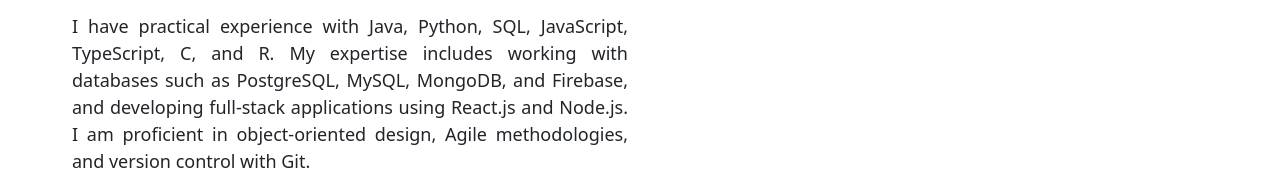
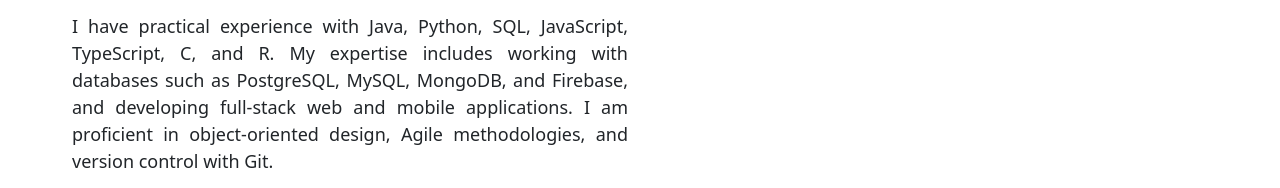
Before and after one commit to YutongDaisyHe/YutongDaisyHe.github.io, a Gatsby site: page /about in a window 1280 px wide. Shown: the part 552-740 px from the top of the page. Built offline with nearby package versions, Linux system fonts and the light colour scheme; Gatsby itself is replaced by a stand-in of ours.

Commit message:
updated resume

```diff
--- a/src/pages/about.js
+++ b/src/pages/about.js
@@ -26,8 +26,8 @@
                         <p className="justified-text">
                             I have practical experience with Java, Python, SQL, JavaScript,
                             TypeScript, C, and R. My expertise includes working with databases such
-                            as PostgreSQL, MySQL, MongoDB, and Firebase, and developing full-stack applications
-                            using React.js and Node.js. I am proficient in object-oriented design,
+                            as PostgreSQL, MySQL, MongoDB, and Firebase, and developing full-stack web
+                            and mobile applications. I am proficient in object-oriented design,
                             Agile methodologies, and version control with Git.
                         </p>
                         <p className="justified-text">
```
Also changed, not shown: 1 other file.
